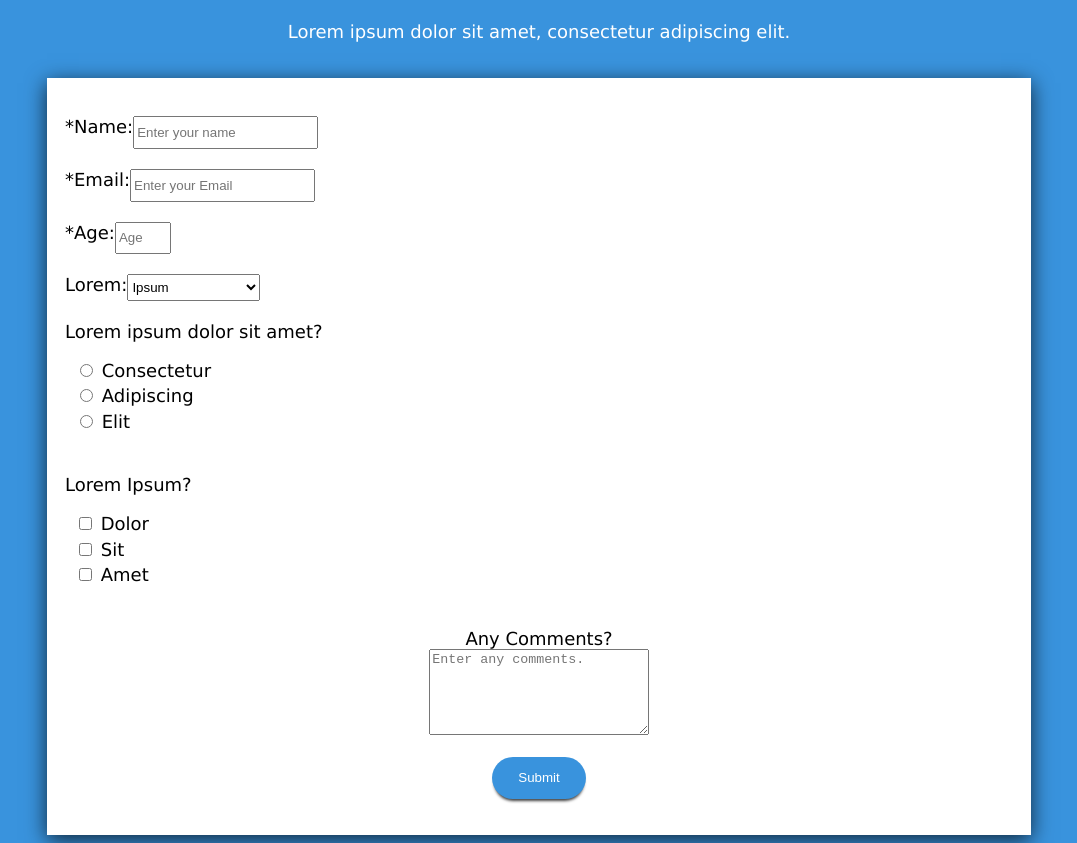
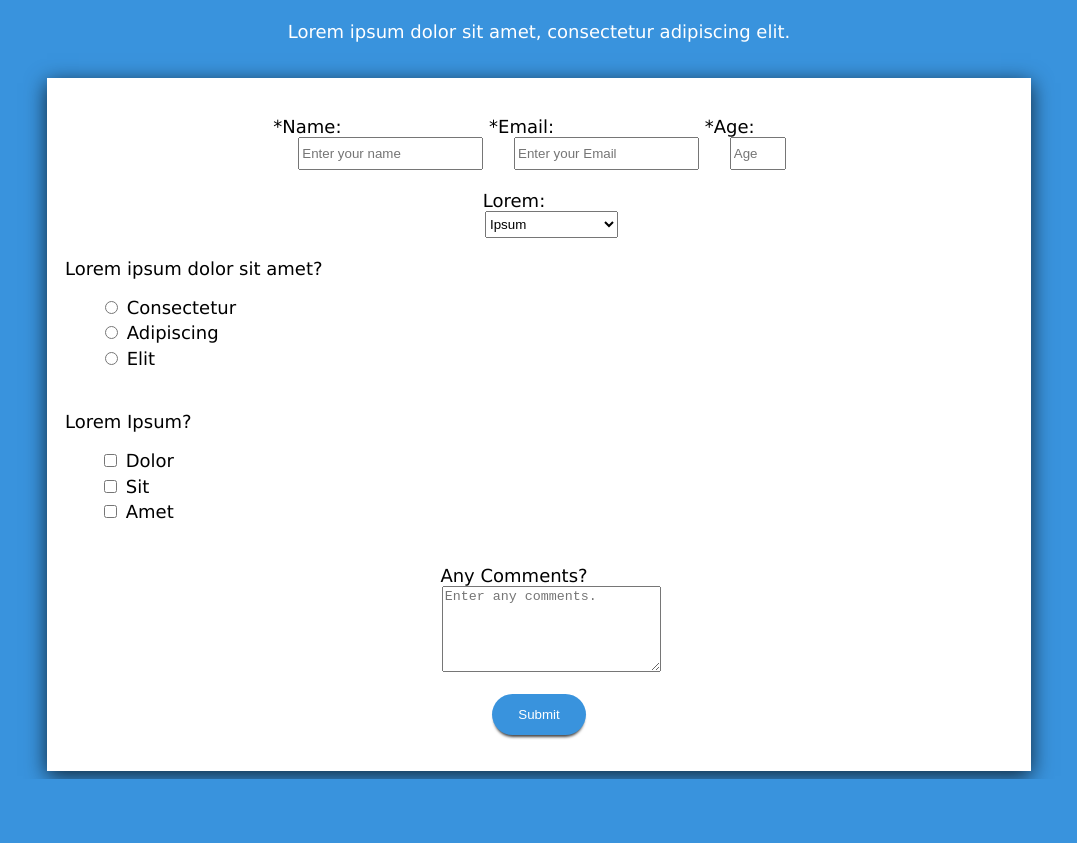
Before and after one commit to AAbushady/SurveyFormPractice, a plain HTML site: page index.html in a window 1280 px wide. Shown: the part 68-911 px from the top of the page, without its empty margins (101-1178 px from the left). After the commit the page ends 847 px from the top, so only its background shows below. Drawn offline with Linux system fonts and the light colour scheme.

Commit message:
Update style.css
Completed 800px media query.

```diff
--- a/style.css
+++ b/style.css
@@ -95,5 +95,29 @@ button:hover {
 }
 
 @media (min-width: 800px) {
+    section {
 
+    }
+    #name-section {
+        display: inline-block;
+    }
+    #email-section{
+        display: inline-block;
+    }
+    #age-section{
+        display: inline-block;
+    }
+
+    #dropdown-section {
+        display: flex;
+        flex-direction: column;
+        text-align: center;
+    }
+
+    .label {
+        padding-right: 50px;
+    }
+    .content {
+        padding-left: 25px;
+    }
 }
```
